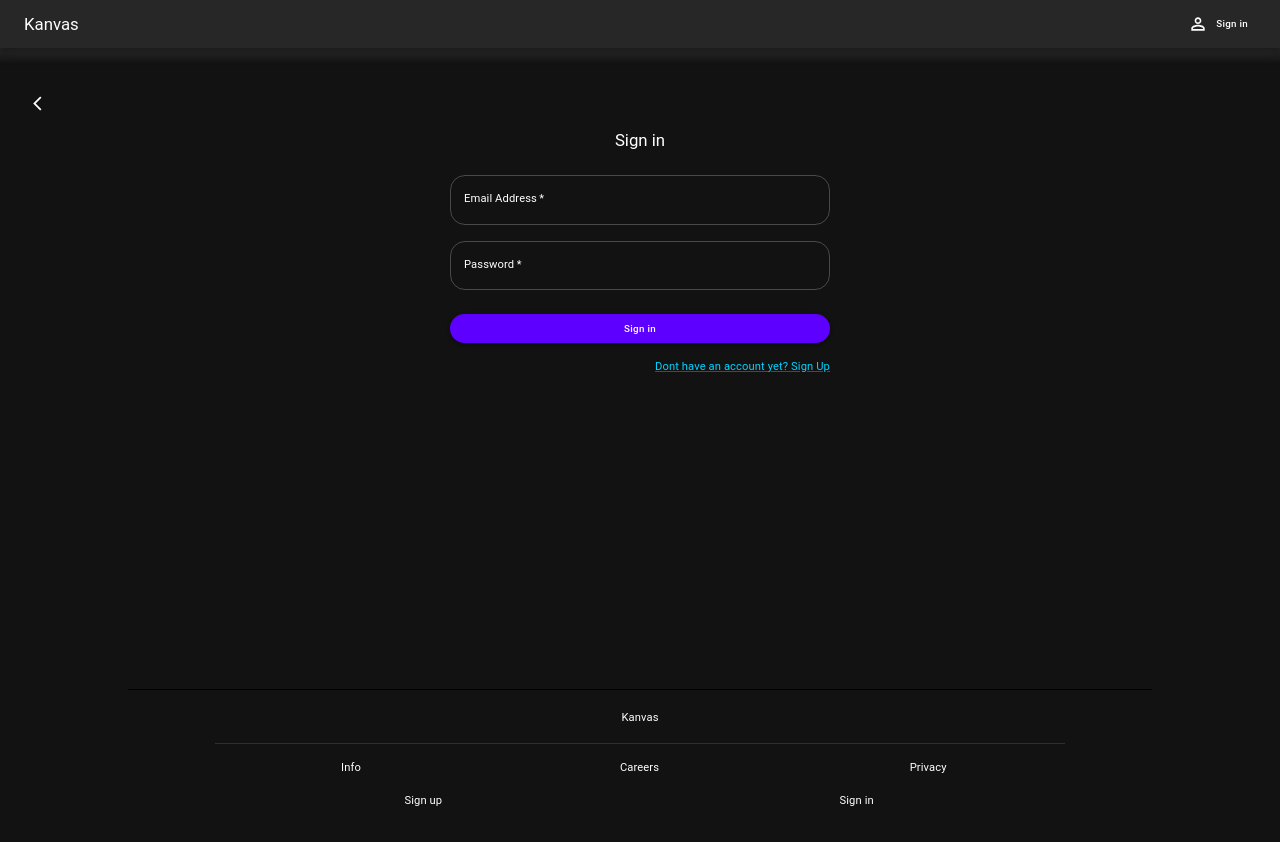
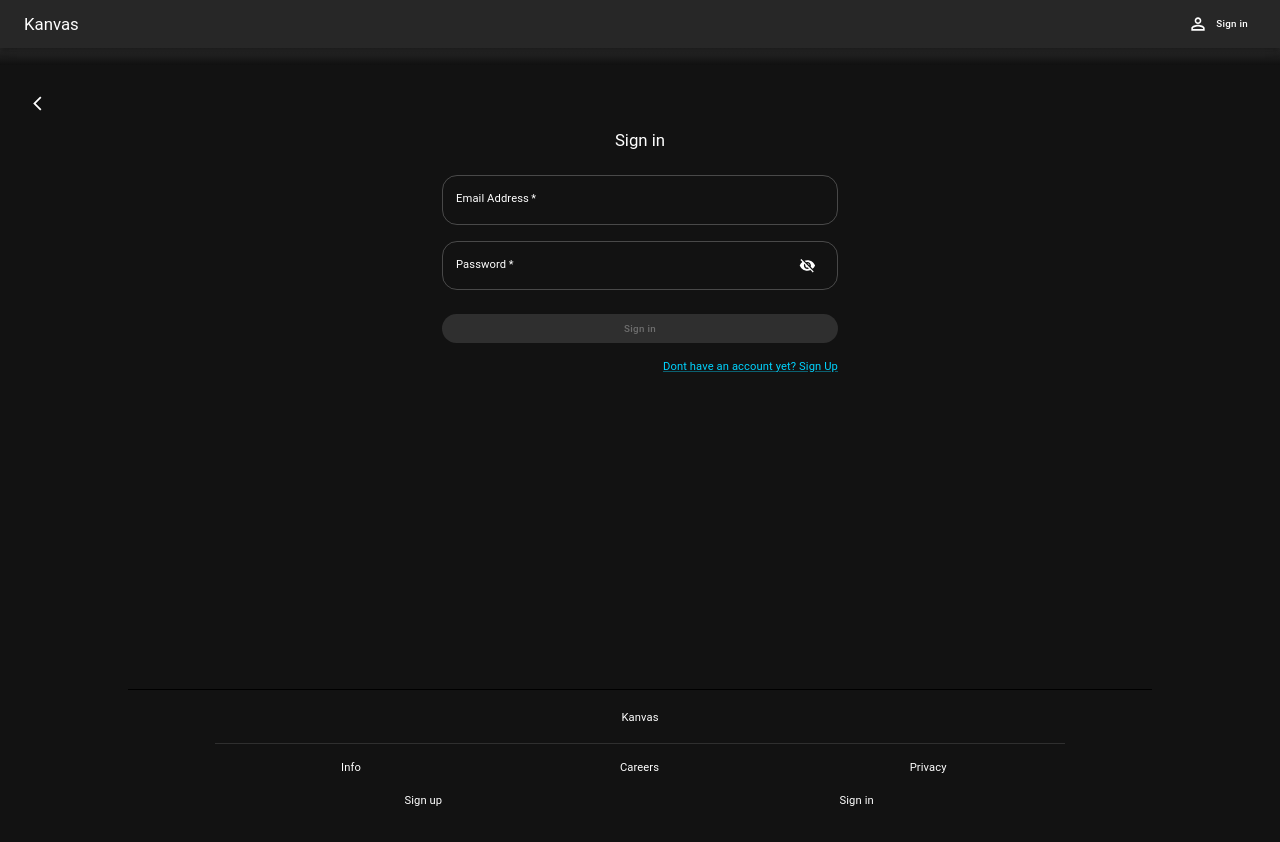
Before and after one commit to Magikarppi/kanvas, a React (Create React App) app in the folder front/: page /sign-in in a window 1280 px wide. Shown: the top 842 px of the page. Built offline with nearby package versions, Linux system fonts and the light colour scheme.

Commit message:
Loginform errorhandling, regex,disabled,navigation

```diff
--- a/front/src/pages/NonLogin/LoginPage/LoginForm.tsx
+++ b/front/src/pages/NonLogin/LoginPage/LoginForm.tsx
@@ -1,8 +1,88 @@
-import React from "react";
-import Box from "@mui/material/Box";
-import { Container, TextField, Button,Grid, Link, Typography } from "@mui/material";
+import React, {useState, ChangeEvent} from "react";
+import {
+    Container,
+    TextField,
+    Button,
+    Grid,
+    Link,
+    Typography,
+    Box,
+    InputAdornment,
+    IconButton  } from "@mui/material";
+import { useNavigate } from "react-router-dom";
+import Icons from "../../../components/Icons/Icons";
+
+interface UserLoginState {
+    email: string;
+    password: string;
+  }
 
 const LoginForm = () => {
+    const [showPassword, setShowPassword] = useState({
+        password: false,
+        confirmPassword: false,
+    });
+
+    const [formData, setFormData] = useState<UserLoginState>({
+        email: "",
+        password: "",
+    });
+
+    const [touched, setTouched] = useState({
+        email: false,
+        password: false,
+    });
+
+    const navigate = useNavigate();
+
+    const handleNavigation = (location: string) => {
+        navigate(location);
+    };
+
+    const handleClickShowPassword = (field: keyof typeof showPassword) => {
+        setShowPassword((prevField) => ({ ...prevField, [field]: !prevField[field] }));
+    };
+
+    const handleInputChange = (e: ChangeEvent<HTMLInputElement>) => {
+        const { name, value } = e.target;
+        setFormData((prevData) => ({ ...prevData, [name]: value }));
+    };
+
+    const handleInputBlur = (field: keyof typeof formData) => {
+        setTouched((prevTouched) => ({ ...prevTouched, [field]: true }));
+    };
+
+    const validateInputs = (field: keyof typeof formData) => {
+        const value = formData[field];
+
+        if (field === "email") {
+            return touched[field] && !emailRegex.test(value);
+        }
+        else {
+            return touched[field] && value === "";
+        }
+    };
+
+    const getErrorText = (field: keyof typeof formData) => {
+        const value = formData[field];
+
+        if (touched[field] && value === "") {
+            return "Field must be filled out";
+        }
+        else if (field === "email" && touched[field] && !emailRegex.test(value)) {
+            return "Invalid email address";
+        }
+        else {
+            return null;
+        }
+    };
+
+    const emailRegex = /^(([^<>()[\]\\.,;:\s@"]+(\.[^<>()[\]\\.,;:\s@"]+)*)|(".+"))@((\[[0-9]{1,3}\.[0-9]{1,3}\.[0-9]{1,3}\.[0-9]{1,3}])|(([a-zA-Z\-0-9]+\.)+[a-zA-Z]{2,}))$/;
+
+    const disableButton = formData.password === ""
+    || formData.email === "" || !emailRegex.test(formData.email);
+
+
     return (
         <Container maxWidth="xs">
             <Box
@@ -23,22 +103,46 @@ const LoginForm = () => {
                     <Grid container spacing={2}>
                         <Grid item xs={12}>
                             <TextField
+                                error={validateInputs("email")}
                                 required
                                 fullWidth
+                                type="email"
                                 id="email"
+                                value={formData.email}
+                                onChange={handleInputChange}
                                 label="Email Address"
                                 name="email"
-                                autoComplete="email"
+                                onBlur={() => handleInputBlur("email")}
+                                helperText={getErrorText("email")}
+                                autoComplete='off'
                             />
                         </Grid>
                         <Grid item xs={12}>
                             <TextField
+                                error={validateInputs("password")}
                                 required
                                 fullWidth
+                                id="password"
+                                value={formData.password}
+                                onChange={handleInputChange}
+                                label="Password"
                                 name="password"
-                                label="Password"
-                                type="password"
-                                id="password"
+                                autoComplete='off'
+                                onBlur={() => handleInputBlur("password")}
+                                helperText={getErrorText("password")}
+                                type={showPassword.password ? "text" : "password"}
+                                InputProps={{
+                                    endAdornment: (
+                                        <InputAdornment position="end">
+                                            <IconButton
+                                                aria-label="toggle password visibility"
+                                                onClick={() => handleClickShowPassword("password")}
+                                            >
+                                                {showPassword.password ? <Icons.Visibility /> : <Icons.VisibilityOff />}
+                                            </IconButton>
+                                        </InputAdornment>
+                                    )
+                                }}
                             />
                         </Grid>
                     </Grid>
@@ -47,12 +151,13 @@ const LoginForm = () => {
                         variant="contained"
                         color="secondary"
                         sx={{ mt: 3, mb: 2 }}
+                        disabled={disableButton}
                     >
                     Sign in
                     </Button>
                     <Grid container justifyContent="flex-end">
                         <Grid item>
-                            <Link href="#">
+                            <Link style={{cursor:"pointer"}} onClick={() => handleNavigation("/sign-up")}>
                             Dont have an account yet?  Sign Up
                             </Link>
                         </Grid>
```
